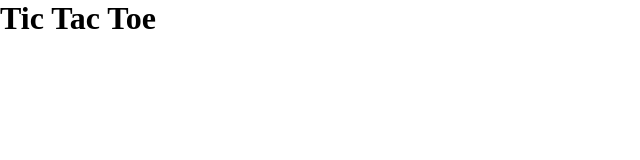
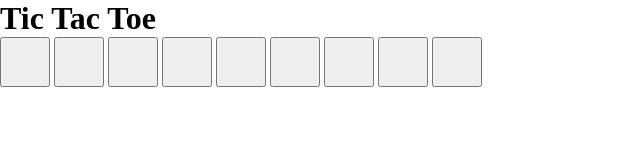
Before and after one commit to tadanama/tic-tac-toe, a plain HTML site: page index.html in a window 1280 px wide. Shown: the whole page, without its empty margins (0-640 px from the left). Drawn offline with Linux system fonts and the light colour scheme.

Commit message:
Add 9 buttons inside a grid-container
- The buttons represent each tic tac toe cell

```diff
--- a/index.html
+++ b/index.html
@@ -9,6 +9,18 @@
 	<body>
 		<h1>Tic Tac Toe</h1>
 
+		<div class="grid-container">
+			<button></button>
+            <button></button>
+            <button></button>
+            <button></button>
+            <button></button>
+            <button></button>
+            <button></button>
+            <button></button>
+            <button></button>
+		</div>
+
 		<script src="./game.js"></script>
 	</body>
 </html>
```
